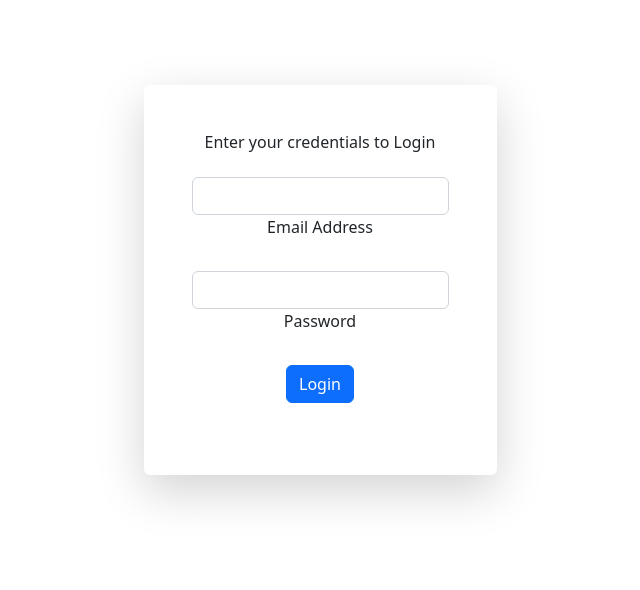
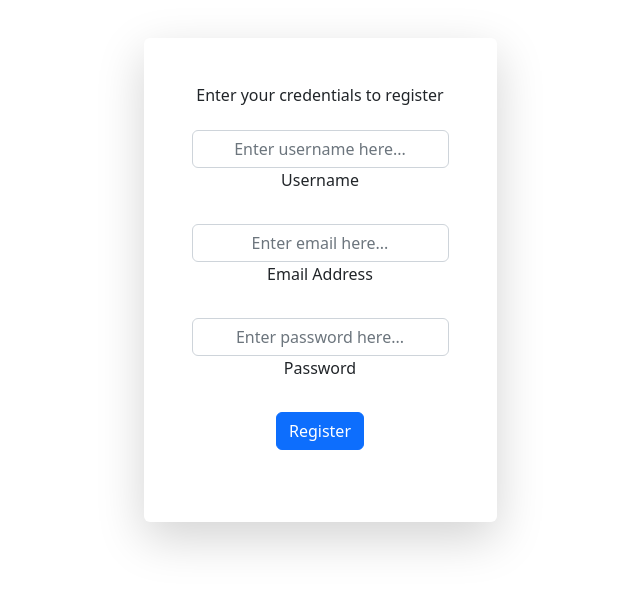
Before and after one commit to Tharindu-Nuwan/todo-app-frontend-react, a React (Vite) app: page / in a window 1280 px wide. Shown: the part 112-702 px from the top of the page, without its empty margins (336-976 px from the left). Built offline with nearby package versions, Linux system fonts and the light colour scheme.

Commit message:
Implement Register Component code

```diff
--- a/package.json
+++ b/package.json
@@ -13,7 +13,8 @@
     "bootstrap": "^5.2.3",
     "react": "^18.2.0",
     "react-dom": "^18.2.0",
-    "react-icons": "^5.0.1"
+    "react-icons": "^5.0.1",
+    "react-router-dom": "^6.22.3"
   },
   "devDependencies": {
     "@types/react": "^18.0.27",
--- a/src/App.tsx
+++ b/src/App.tsx
@@ -17,8 +17,8 @@ function App() {
         </div>
       </div>
       </div> */}
-      {/* <Signup /> */}
-      <Login />
+      <Signup />
+      {/* <Login /> */}
     </>
   );
 }
--- a/src/components/login/Login.tsx
+++ b/src/components/login/Login.tsx
@@ -1,4 +1,4 @@
-import React from 'react'
+import './Login.css';
 
 function Login() {
   return (
@@ -8,14 +8,14 @@ function Login() {
         <h6 className="mb-4">Enter your credentials to Login</h6>
 
         <div className="form-outline mb-4">
-          <input type="email" id="email" className="form-control" />
+          <input type="email" id="email" className="form-control text-center" placeholder='Enter your email here...'/>
           <label className="form-label" htmlFor="email">
             Email Address
           </label>
         </div>
 
         <div className="form-outline mb-4">
-          <input type="password" id="password" className="form-control" />
+          <input type="password" id="password" className="form-control text-center" placeholder='Enter password here...'/>
           <label className="form-label" htmlFor="password">
             Password
           </label>
--- a/src/components/signup/Signup.tsx
+++ b/src/components/signup/Signup.tsx
@@ -1,33 +1,72 @@
+import { FormEvent, useState } from "react";
 import "./Signup.css";
+import axios from "axios";
 
 function Signup() {
+  const [username, setUsername] = useState("");
+  const [email, setEmail] = useState("");
+  const [password, setPassword] = useState("");
+
+  const handleSubmit = async () => {
+    try {
+      const response = await axios.post("http://localhost:8000/api/register", {
+        name: username,
+        email: email,
+        password: password,
+      });
+      console.log(response.data);
+    } catch (error) {
+      console.error(error);
+    }
+    console.log("Clicked");
+
+  };
+
   return (
     <>
       <form className="d-flex flex-column vw-100 vh-100 justify-content-center align-items-center">
         <div className="rounded p-5 shadow-lg mb-5 bg-body-tertiary">
           <h6 className="mb-4">Enter your credentials to register</h6>
           <div className="form-outline mb-4">
-          <input type="text" id="name" className="form-control" />
+            <input
+              type="text"
+              id="name"
+              className="form-control text-center"
+              placeholder="Enter username here..."
+              onChange={(e) => setUsername(e.target.value)}
+            />
             <label className="form-label" htmlFor="name">
               Username
             </label>
           </div>
 
           <div className="form-outline mb-4">
-          <input type="email" id="email" className="form-control" />
+            <input
+              type="email"
+              id="email"
+              className="form-control text-center"
+              placeholder="Enter email here..."
+              onChange={(e) => setEmail(e.target.value)}
+            />
             <label className="form-label" htmlFor="email">
               Email Address
             </label>
           </div>
 
           <div className="form-outline mb-4">
-          <input type="password" id="password" className="form-control" />
+            <input
+              type="password"
+              id="password"
+              className="form-control text-center"
+              placeholder="Enter password here..."
+              onChange={(e) => setPassword(e.target.value)}
+            />
             <label className="form-label" htmlFor="password">
               Password
             </label>
           </div>
 
-        <button type="button" className="btn btn-primary btn-block mb-4">
+          <button type="button" className="btn btn-primary btn-block mb-4" onClick={handleSubmit}>
             Register
           </button>
         </div>
```
Also changed, not shown: 1 other file (tests, documents, lock files or other folders). Lines whose indentation alone changed are shown as unchanged.
